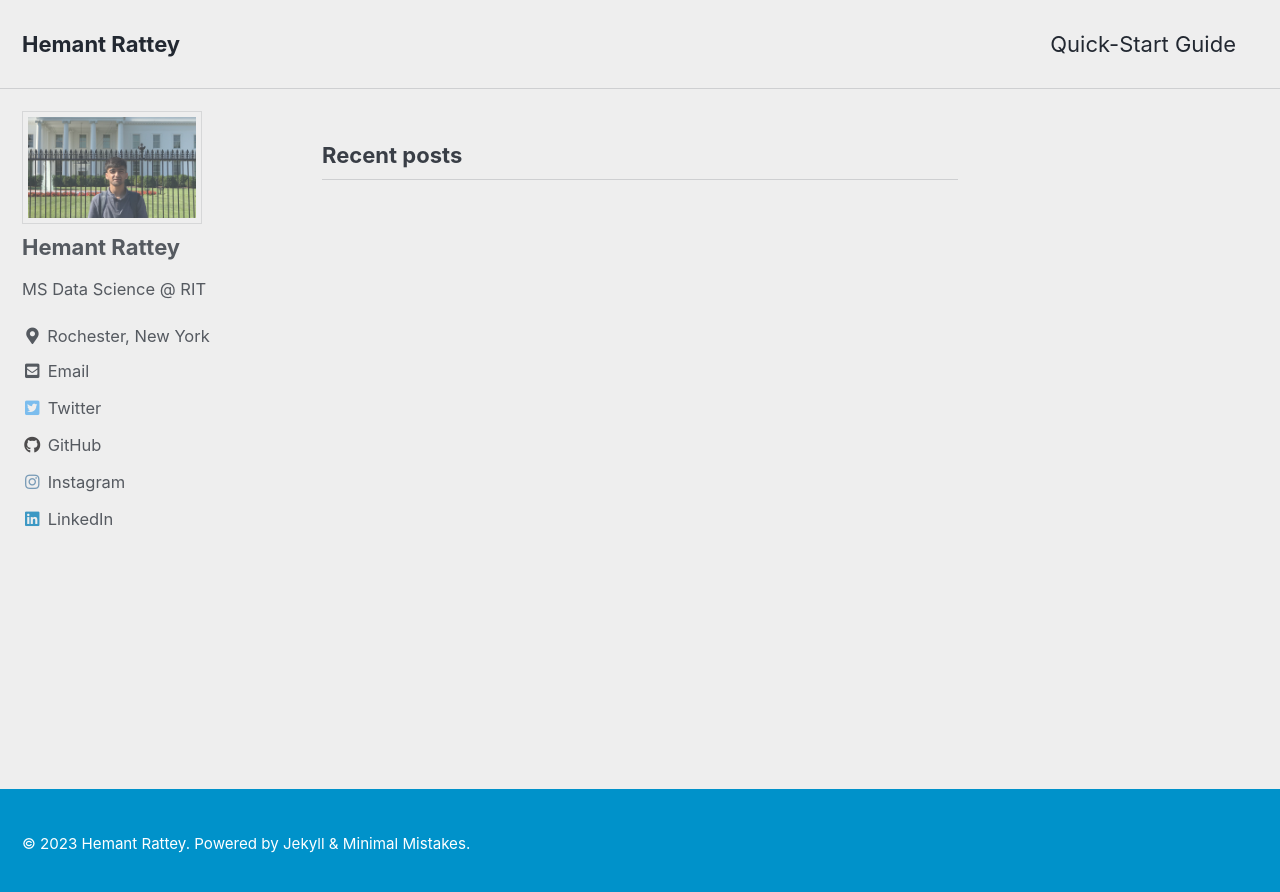
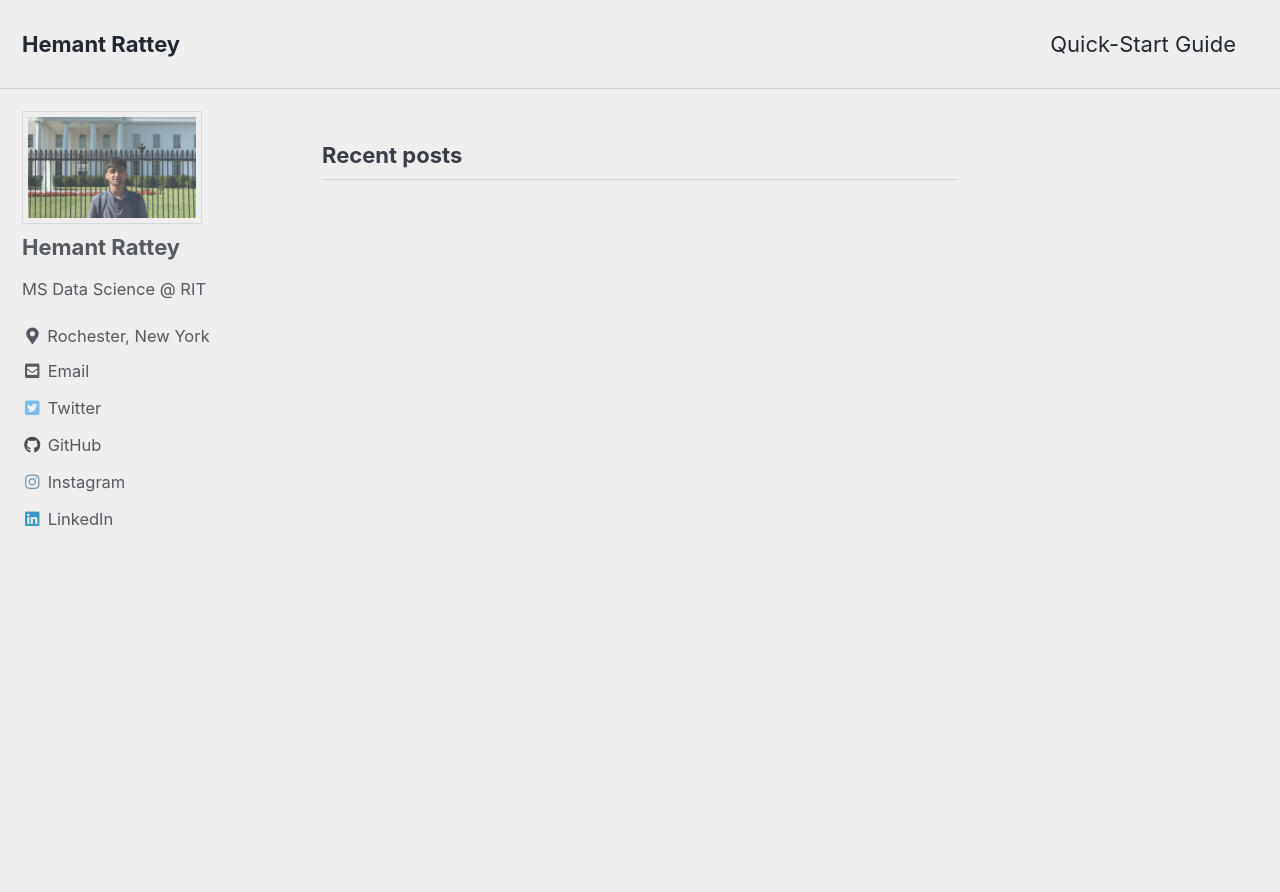
Before and after one commit to hemantrattey/Website, a Jekyll site: the page built from index.html, in a window 1280 px wide. Shown: the top 892 px of the page. Built offline with Jekyll 4.4.1, drawn with Linux system fonts in a browser that asks for light colours; cached includes are drawn as plain includes; the list of posts is cut into pages by our own code.

Commit message:
Removed Footer

```diff
--- a/_layouts/default.html
+++ b/_layouts/default.html
@@ -28,12 +28,14 @@
       </div>
     {% endif %}
 
-    <div id="footer" class="page__footer">
+    {% comment %}
+    <div class="page__footer">
       <footer>
         {% include footer/custom.html %}
-        {% include_cached footer.html %}
+        {% include footer.html %}
       </footer>
     </div>
+    {% endcomment %}
 
     {% include scripts.html %}
 
```
